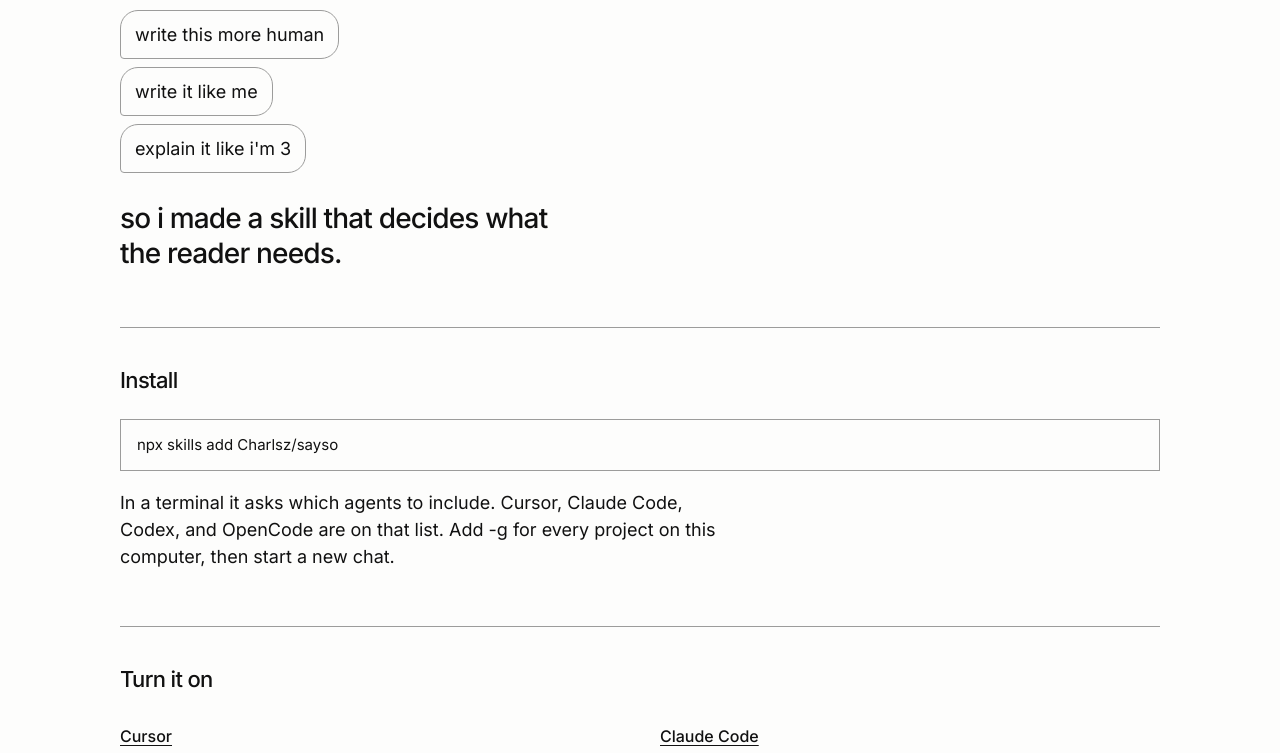
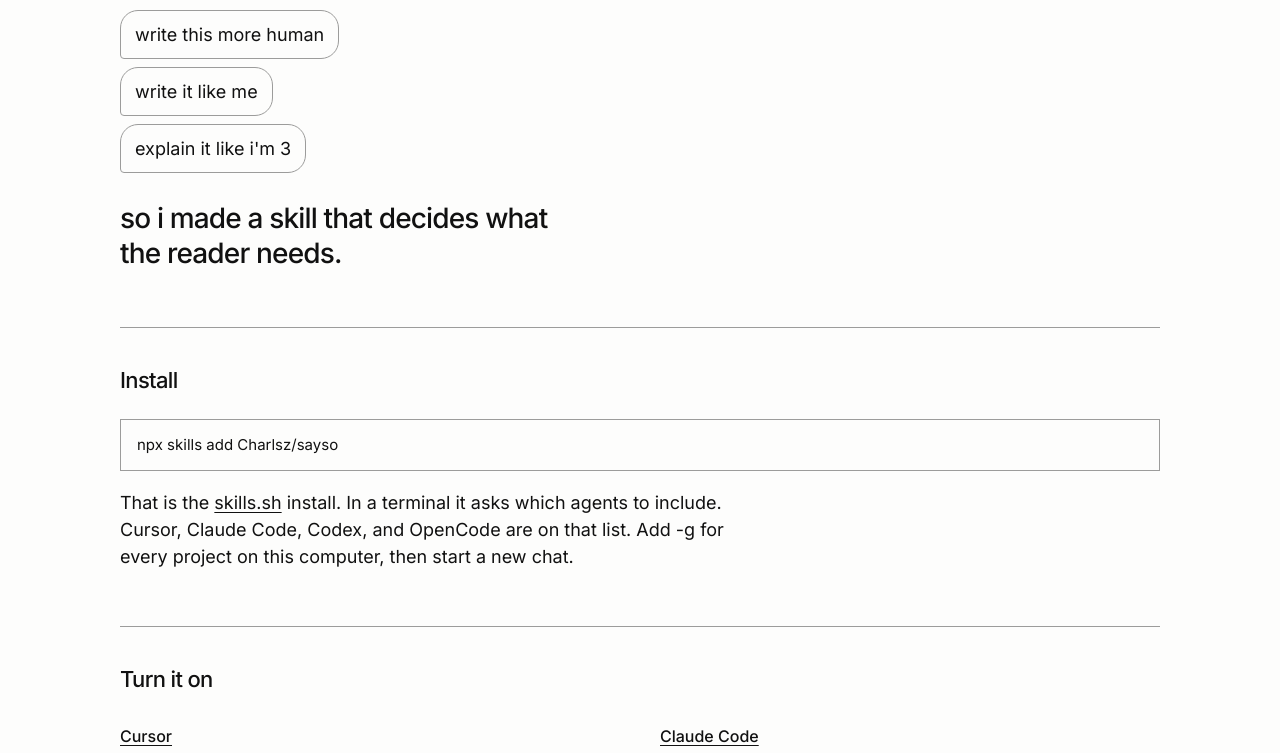
Before and after one commit to Charlsz/sayso, a plain HTML site: page docs/index.html in a window 1280 px wide. Shown: the part 291-1044 px from the top of the page. Drawn offline with Linux system fonts and the light colour scheme.

Commit message:
Link the ADHD comparison from the README and point the site at skills.sh.

```diff
--- a/docs/index.html
+++ b/docs/index.html
@@ -39,7 +39,7 @@
       <section class="install" id="install">
         <h2>Install</h2>
         <pre><code>npx skills add Charlsz/sayso</code></pre>
-        <p>In a terminal it asks which agents to include. Cursor, Claude Code, Codex, and OpenCode are on that list. Add <code>-g</code> for every project on this computer, then start a new chat.</p>
+        <p>That is the <a href="https://www.skills.sh/Charlsz/sayso">skills.sh</a> install. In a terminal it asks which agents to include. Cursor, Claude Code, Codex, and OpenCode are on that list. Add <code>-g</code> for every project on this computer, then start a new chat.</p>
       </section>
 
       <section class="agents" id="agents">
```
Also changed, not shown: 1 other file.
